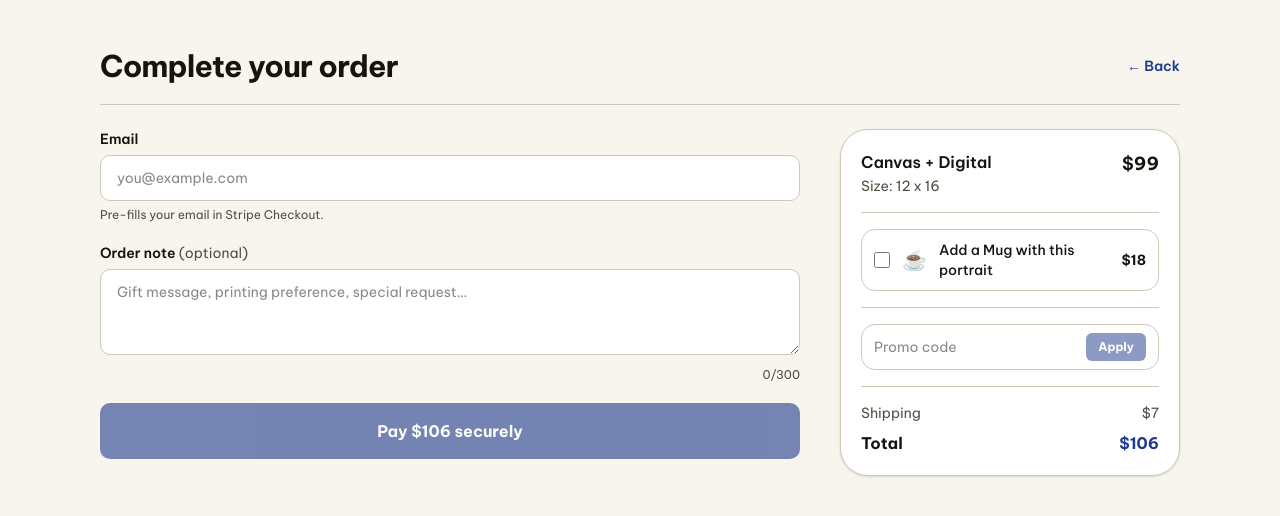
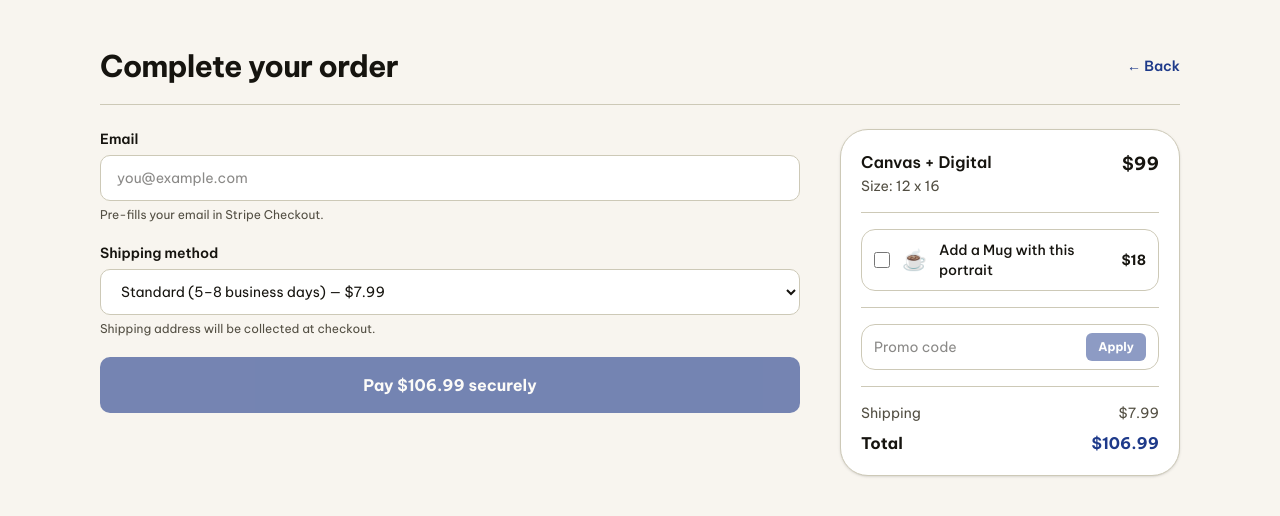
Before and after one commit to niconiconico32/aimascot, a Next.js app: page /cart in a window 1280 px wide. Shown: the top 516 px of the page. Built offline with nearby package versions, Linux system fonts and the light colour scheme.

Commit message:
feat: replace notes field with shipping dropdown in cart

```diff
--- a/src/app/api/checkout/route.ts
+++ b/src/app/api/checkout/route.ts
@@ -31,7 +31,7 @@ type CheckoutPayload = {
   shippingFee: number;
   giftWrap: boolean;
   smsUpdates: boolean;
-  notes: string;
+  shippingMethod?: string;
   email: string;
   cancelPath: string;
   upsells: CheckoutUpsell[];
@@ -188,7 +188,7 @@ export async function POST(request: NextRequest) {
         packageTitle: payload.packageTitle,
         size: payload.size,
         smsUpdates: String(payload.smsUpdates),
-        notes: payload.notes.slice(0, 500),
+        shippingMethod: payload.shippingMethod ?? "standard",
         // Include clean image URL so the webhook can trigger printing / upscaling
         ...(payload.generatedImageUrl && { generatedImageUrl: payload.generatedImageUrl }),
       },
--- a/src/app/cart/page.tsx
+++ b/src/app/cart/page.tsx
@@ -5,7 +5,7 @@ import Link from "next/link";
 import { Suspense, useEffect, useMemo, useState } from "react";
 import { useSearchParams } from "next/navigation";
 
-type CartFieldName = "email" | "notes";
+type CartFieldName = "email";
 
 type UpsellProduct = {
   id:  "mug" ;
@@ -29,6 +29,11 @@ const UPSELL_PRODUCTS: readonly UpsellProduct[] = [
   { id: "mug", name: "Add a Mug with this portrait", price: 18, emoji: "☕" },
 ];
 
+const SHIPPING_OPTIONS = [
+  { id: "standard", label: "Standard (5–8 business days)", price: 7.99 },
+  { id: "express", label: "Express (2–3 business days)", price: 15.99 },
+] as const;
+
 const EMAIL_REGEX = /^[^\s@]+@[^\s@]+\.[^\s@]+$/;
 
 function getInputClass(hasError: boolean, isDisabled = false) {
@@ -49,9 +54,6 @@ function validateCartField(field: CartFieldName, value: string) {
       if (!trimmed) return "Email is required.";
       if (!EMAIL_REGEX.test(trimmed)) return "Enter a valid email address.";
       return null;
-    case "notes":
-      if (trimmed.length > 300) return "Order note must be 300 characters or fewer.";
-      return null;
     default:
       return null;
   }
@@ -63,7 +65,7 @@ function CartPageContent() {
     if (typeof window === "undefined") return "";
     return sessionStorage.getItem("leadEmail") ?? localStorage.getItem("leadEmail") ?? "";
   });
-  const [notes, setNotes] = useState("");
+  const [shippingOption, setShippingOption] = useState<string>("standard");
   const [giftWrap, setGiftWrap] = useState(false);
   const [smsUpdates, setSmsUpdates] = useState(true);
   const [checkoutError, setCheckoutError] = useState<string | null>(null);
@@ -99,7 +101,8 @@ function CartPageContent() {
       return sum + product.price * selectedUpsells[product.id];
     }, 0);
     const giftWrapFee = giftWrap ? 9 : 0;
-    const shippingFee = packageKey === "digital" ? 0 : 7;
+    const selectedShipping = SHIPPING_OPTIONS.find((o) => o.id === shippingOption);
+    const shippingFee = packageKey === "digital" ? 0 : (selectedShipping?.price ?? 0);
     const subtotal = basePrice + giftWrapFee + upsellTotal;
 
     let discountAmount = 0;
@@ -113,8 +116,8 @@ function CartPageContent() {
 
     const total = subtotal + shippingFee - discountAmount;
 
-    return { giftWrapFee, shippingFee, subtotal, total, upsellTotal, discountAmount };
-  }, [basePrice, giftWrap, packageKey, selectedUpsells, appliedPromotion]);
+    return { giftWrapFee, shippingFee, subtotal, total, upsellTotal, discountAmount, shippingId: shippingOption };
+  }, [basePrice, giftWrap, packageKey, selectedUpsells, appliedPromotion, shippingOption]);
 
   const validateSingleField = (field: CartFieldName, value: string) => {
     const error = validateCartField(field, value);
@@ -129,7 +132,6 @@ function CartPageContent() {
     const nextErrors: Partial<Record<CartFieldName, string>> = {};
     const fields: Array<[CartFieldName, string]> = [
       ["email", email],
-      ["notes", notes],
     ];
     fields.forEach(([field, value]) => {
       const error = validateCartField(field, value);
@@ -174,9 +176,9 @@ function CartPageContent() {
           // upscale to 4K and send to Gelato / attach to delivery email.
           generatedImageUrl: sessionStorage.getItem("cleanPortraitUrl") ?? "",
           shippingFee: summary.shippingFee,
+          shippingMethod: summary.shippingId,
           giftWrap,
           smsUpdates,
-          notes,
           email,
           cancelPath: `${window.location.pathname}${window.location.search}`,
           upsells,
@@ -252,10 +254,9 @@ function CartPageContent() {
   const isFormValid = useMemo(() => {
     return (
       Boolean(imagePreview) &&
-      validateCartField("email", email) === null &&
-      validateCartField("notes", notes) === null
+      validateCartField("email", email) === null
     );
-  }, [email, imagePreview, notes]);
+  }, [email, imagePreview]);
 
   return (
     <main className="min-h-screen bg-[var(--surface)] px-4 py-6 pb-28 text-[var(--on-surface)] sm:px-6 lg:py-12 lg:pb-12">
@@ -305,29 +306,33 @@ function CartPageContent() {
             </label>
 
 
-            {/* Order note */}
-            <label className="block">
-              <span className="mb-1.5 block text-sm font-semibold text-[var(--on-surface)]">Order note <span className="font-normal text-[var(--on-surface-variant)]">(optional)</span></span>
-              <textarea
-                rows={3}
-                value={notes}
-                onChange={(event) => {
-                  setNotes(event.target.value);
-                  if (fieldErrors.notes) validateSingleField("notes", event.target.value);
-                }}
-                onBlur={(event) => validateSingleField("notes", event.target.value)}
-                placeholder="Gift message, printing preference, special request…"
-                maxLength={300}
-                aria-invalid={fieldErrors.notes ? "true" : "false"}
-                className={getInputClass(Boolean(fieldErrors.notes))}
-              />
-              <div className="mt-1.5 flex justify-between text-xs text-[var(--on-surface-variant)]">
-                {fieldErrors.notes ? (
-                  <span className="text-[var(--error)]">{fieldErrors.notes}</span>
-                ) : <span />}
-                <span>{notes.length}/300</span>
+            {/* Shipping method */}
+            {packageKey !== "digital" ? (
+              <label className="block">
+                <span className="mb-1.5 block text-sm font-semibold text-[var(--on-surface)]">Shipping method</span>
+                <select
+                  value={shippingOption}
+                  onChange={(e) => setShippingOption(e.target.value)}
+                  className="w-full rounded-[var(--radius-default)] border border-[var(--outline-variant)] bg-white px-4 py-3 text-sm outline-none transition focus:border-[var(--primary)] focus:ring-4 focus:ring-[rgba(32,60,185,0.12)]"
+                >
+                  {SHIPPING_OPTIONS.map((opt) => (
+                    <option key={opt.id} value={opt.id}>
+                      {opt.label} — ${opt.price}
+                    </option>
+                  ))}
+                </select>
+                <p className="mt-1.5 text-xs text-[var(--on-surface-variant)]">
+                  Shipping address will be collected at checkout.
+                </p>
+              </label>
+            ) : (
+              <div className="rounded-[var(--radius-md)] border border-[var(--outline-variant)] bg-[var(--surface-container-low)] px-4 py-3">
+                <p className="text-sm font-medium text-[var(--on-surface)]">Digital delivery</p>
+                <p className="mt-0.5 text-xs text-[var(--on-surface-variant)]">
+                  No shipping needed — delivered to your inbox.
+                </p>
               </div>
-            </label>
+            )}
 
             {/* Desktop CTA */}
             <button
```
